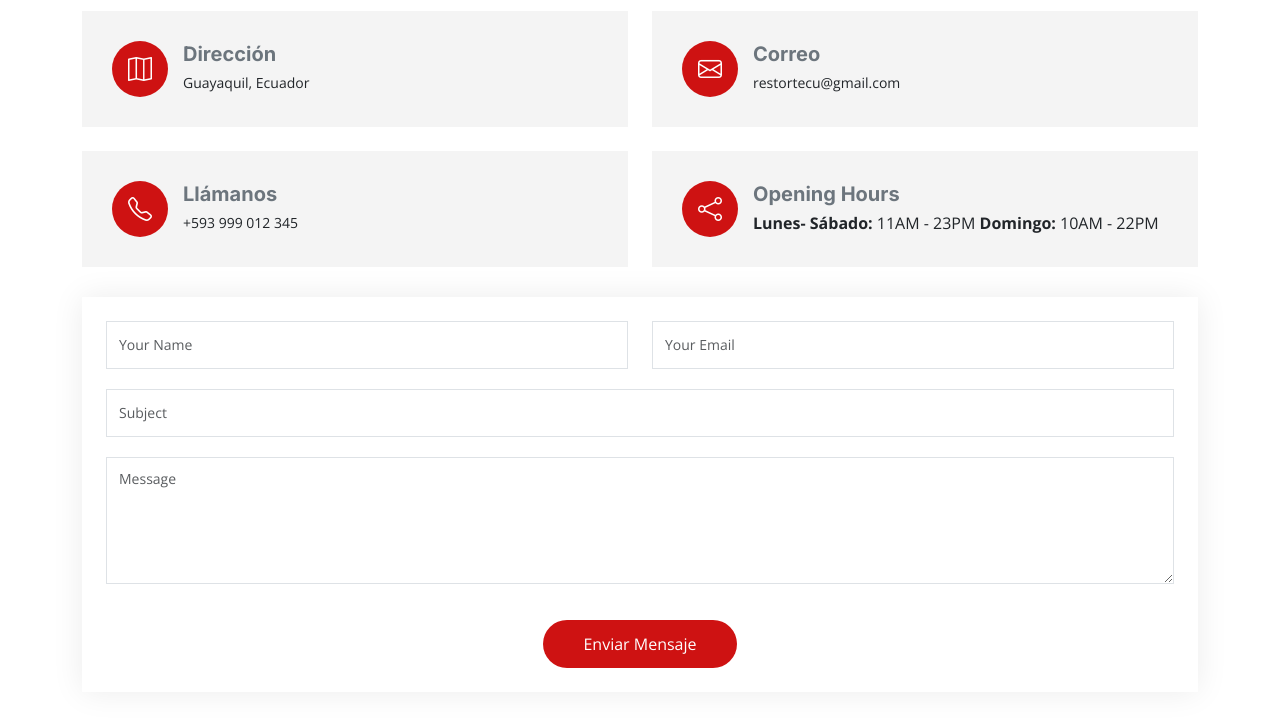
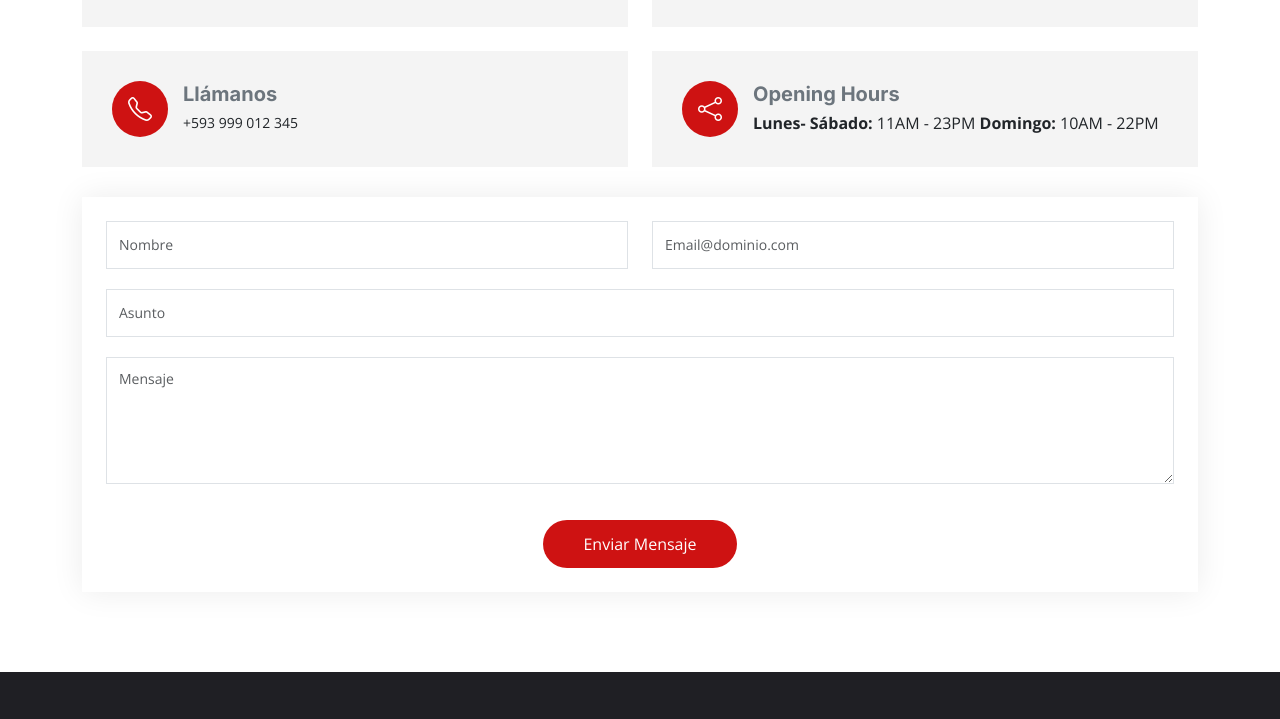
Before and after one commit to katumbac/landing, a plain HTML site: page index.html in a window 1280 px wide. Shown: the part 4456-5175 px from the top of the page. Drawn offline with nearby package versions, Linux system fonts and the light colour scheme.

Commit message:
Update index.html

```diff
--- a/index.html
+++ b/index.html
@@ -332,7 +332,7 @@
         </div>
 
         <div class="mb-3">
-          <iframe src="https://www.google.com/maps/embed?pb=!1m18!1m12!1m3!1d255161.96632804573!2d-79.88906618197015!3d-2.1894127998655297!2m3!1f0!2f0!3f0!3m2!1i1024!2i768!4f13.1!3m3!1m2!1s0x902d13cbe855805f%3A0x8015a492f4fca473!2sGuayaquil!5e0!3m2!1ses!2sec!4v1698675155909!5m2!1ses!2sec" width="600" height="450" style="border:0;" allowfullscreen="" loading="lazy" referrerpolicy="no-referrer-when-downgrade"></iframe>
+          <iframe src="https://www.google.com/maps/embed?pb=!1m18!1m12!1m3!1d255161.96632804573!2d-79.88906618197015!3d-2.1894127998655297!2m3!1f0!2f0!3f0!3m2!1i1024!2i768!4f13.1!3m3!1m2!1s0x902d13cbe855805f%3A0x8015a492f4fca473!2sGuayaquil!5e0!3m2!1ses!2sec!4v1698675155909!5m2!1ses!2sec" width=100% height=350px style="border:0;" allowfullscreen="" loading="lazy" referrerpolicy="no-referrer-when-downgrade"></iframe>
         </div><!-- End Google Maps -->
 
         <div class="row gy-4">
@@ -386,17 +386,17 @@
         <form action="forms/contact.php" method="post" role="form" class="php-email-form p-3 p-md-4">
           <div class="row">
             <div class="col-xl-6 form-group">
-              <input type="text" name="name" class="form-control" id="name" placeholder="Your Name" required>
+              <input type="text" name="name" class="form-control" id="name" placeholder="Nombre" required>
             </div>
             <div class="col-xl-6 form-group">
-              <input type="email" class="form-control" name="email" id="email" placeholder="Your Email" required>
+              <input type="email" class="form-control" name="email" id="email" placeholder="Email@dominio.com" required>
             </div>
           </div>
           <div class="form-group">
-            <input type="text" class="form-control" name="subject" id="subject" placeholder="Subject" required>
+            <input type="text" class="form-control" name="subject" id="subject" placeholder="Asunto" required>
           </div>
           <div class="form-group">
-            <textarea class="form-control" name="message" rows="5" placeholder="Message" required></textarea>
+            <textarea class="form-control" name="message" rows="5" placeholder="Mensaje" required></textarea>
           </div>
           <div class="my-3">
             <div class="loading">Loading</div>
```
